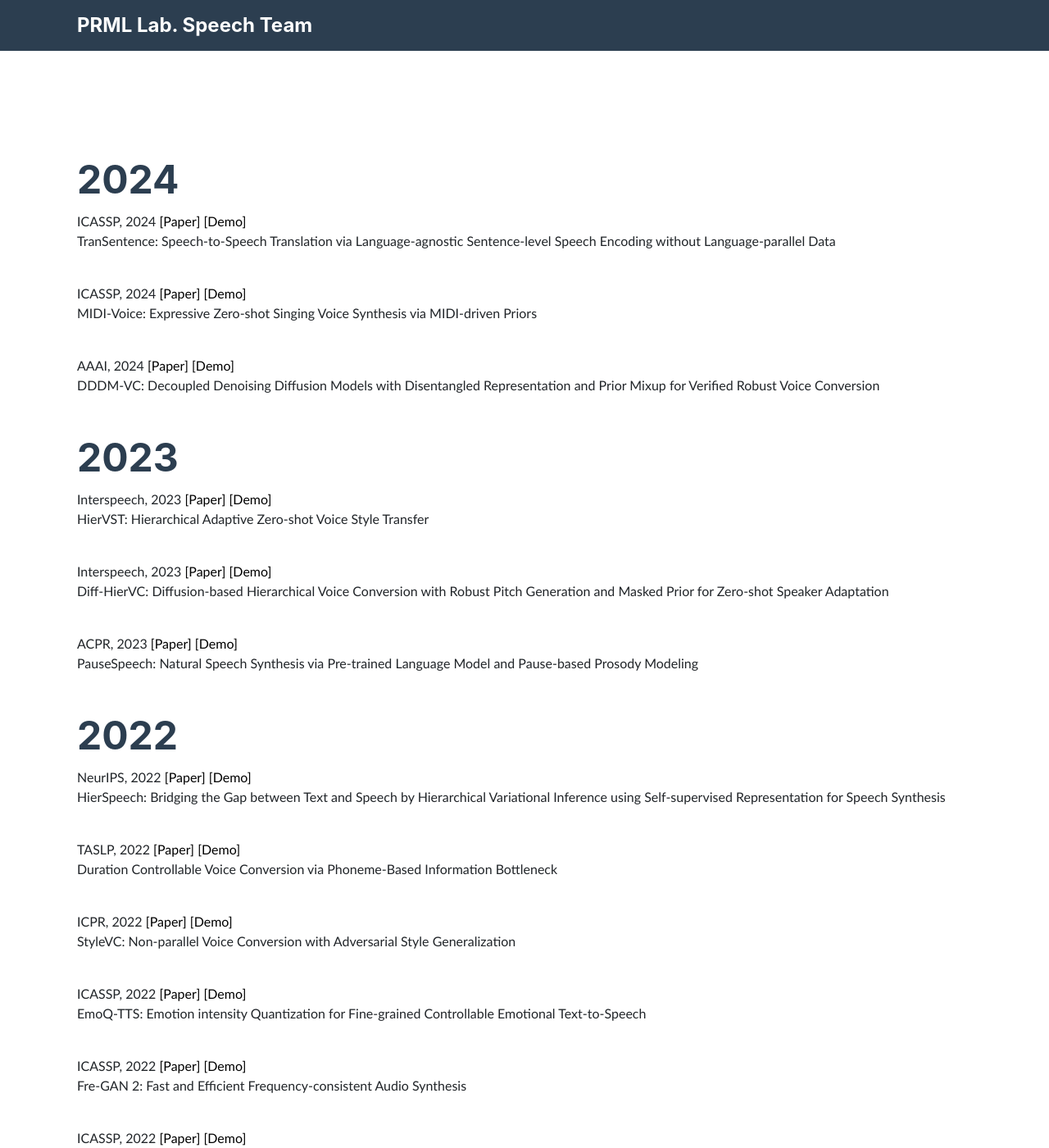
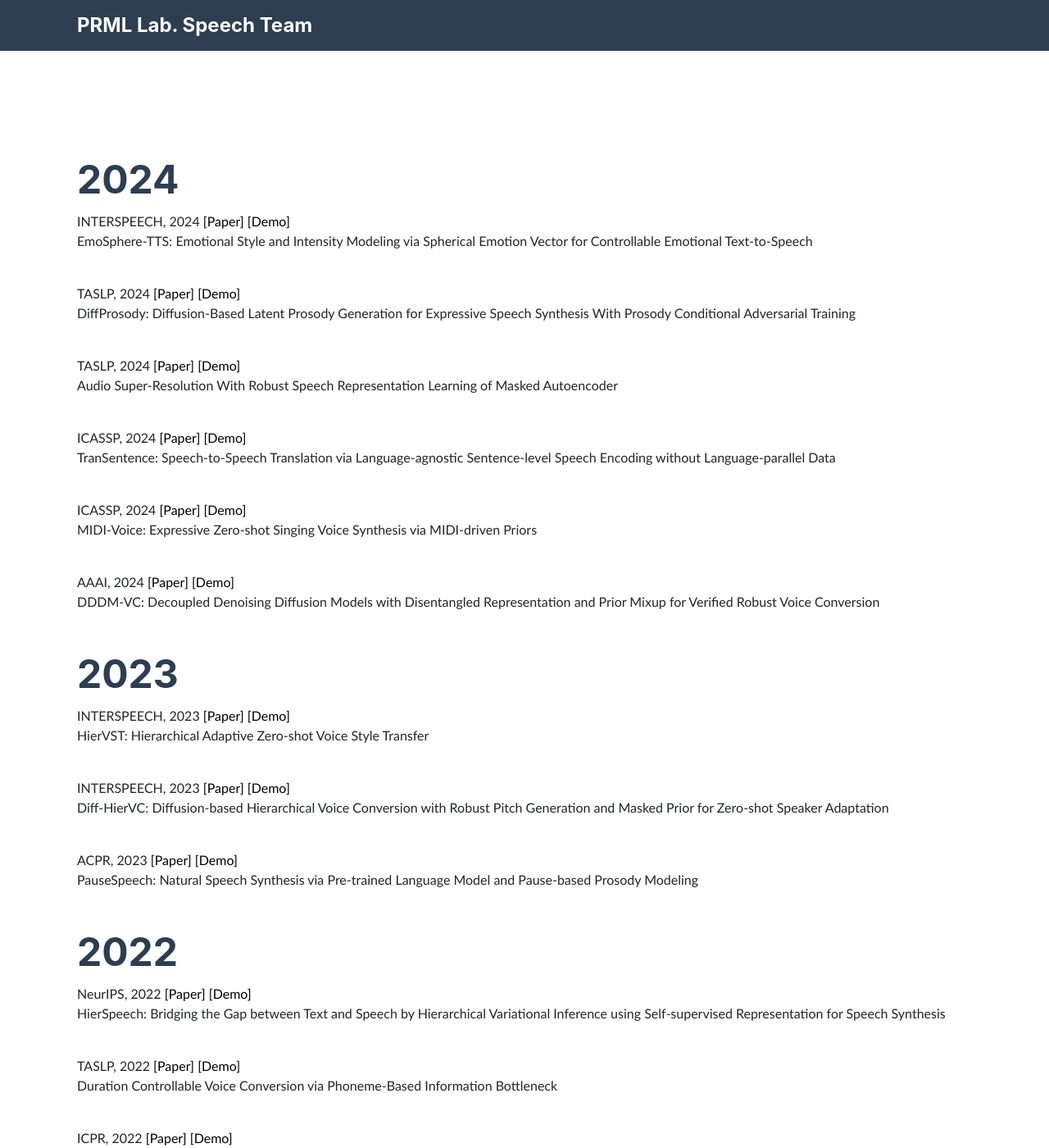
Before and after one commit to speech-team-korea/speech-team-korea.github.io, a Jekyll site: the page publications.html, which Jekyll copies as it is, in a window 1280 px wide and 1400 px high, scrolled down 553 px. Shown: the whole window at 82% size. Built offline with Jekyll 4.4.1, drawn with Linux system fonts in a browser that asks for light colours; nearby versions of some CDN libraries; some web fonts are replaced; some of the changed text lies outside the part shown.

Commit message:
Update publications.html

```diff
--- a/publications.html
+++ b/publications.html
@@ -109,8 +109,47 @@
               <thead>
                 <tr>
                   <h7
+                    >INTERSPEECH, <time>2024 </time>
+                    <a href="https://arxiv.org/abs/2406.07803">[Paper]</a>
+                    <a href="https://emosphere-tts.github.io/"
+                      >[Demo]</a
+                    >
+                  </h7>
+                  <p>
+                    EmoSphere-TTS: Emotional Style and Intensity Modeling via Spherical Emotion Vector for Controllable Emotional Text-to-Speech
+                  </p>
+                  <br />
+                </tr>
+                <tr>
+                  <h7
+                    >TASLP, <time>2024 </time>
+                    <a href="https://ieeexplore.ieee.org/abstract/document/10517426">[Paper]</a>
+                    <a href="https://prml-lab-speech-team.github.io/demo/DiffProsody/"
+                      >[Demo]</a
+                    >
+                  </h7>
+                  <p>
+                    DiffProsody: Diffusion-Based Latent Prosody Generation for Expressive Speech Synthesis With Prosody Conditional Adversarial Training
+                  </p>
+                  <br />
+                </tr>
+                <tr>
+                  <h7
+                    >TASLP, <time>2024 </time>
+                    <a href="https://ieeexplore.ieee.org/abstract/document/10381805">[Paper]</a>
+                    <a href="https://frepainter.github.io/demo/"
+                      >[Demo]</a
+                    >
+                  </h7>
+                  <p>
+                    Audio Super-Resolution With Robust Speech Representation Learning of Masked Autoencoder
+                  </p>
+                  <br />
+                </tr>
+                <tr>
+                  <h7
                     >ICASSP, <time>2024 </time>
-                    <a href="">[Paper]</a>
+                    <a href="https://ieeexplore.ieee.org/abstract/document/10447331">[Paper]</a>
                     <a href="https://sb-kim-prml.github.io/TranSentence"
                       >[Demo]</a
                     >
@@ -125,7 +164,7 @@
                 <tr>
                   <h7
                     >ICASSP, <time>2024 </time>
-                    <a href="">[Paper]</a>
+                    <a href="https://ieeexplore.ieee.org/abstract/document/10447981">[Paper]</a>
                     <a href="https://bd-min.github.io/MIDI-Voice/">[Demo]</a>
                   </h7>
                   <p>
@@ -166,7 +205,7 @@
               <thead>
                 <tr>
                   <h7
-                    >Interspeech, <time>2023 </time>
+                    >INTERSPEECH, <time>2023 </time>
                     <a
                       href="https://www.isca-speech.org/archive/pdfs/interspeech_2023/lee23i_interspeech.pdf"
                       >[Paper]</a
@@ -181,7 +220,7 @@
                 </tr>
                 <tr>
                   <h7
-                    >Interspeech, <time>2023 </time>
+                    >INTERSPEECH, <time>2023 </time>
                     <a
                       href="https://www.isca-speech.org/archive/pdfs/interspeech_2023/choi23d_interspeech.pdf"
                       >[Paper]</a
@@ -392,7 +431,7 @@
                 </tr>
                 <tr>
                   <h7
-                    >Interspeech, <time>2021 </time>
+                    >INTERSPEECH, <time>2021 </time>
                     <a
                       href="https://www.isca-speech.org/archive/pdfs/interspeech_2021/chung21_interspeech.pdf"
                       >[Paper]</a
@@ -410,7 +449,7 @@
                 </tr>
                 <tr>
                   <h7
-                    >Interspeech, <time>2021 </time>
+                    >INTERSPEECH, <time>2021 </time>
                     <a
                       href="https://www.isca-speech.org/archive/pdfs/interspeech_2021/kim21f_interspeech.pdf"
                       >[Paper]</a
@@ -442,7 +481,7 @@
               <thead>
                 <tr>
                   <h7
-                    >Interspeech, <time>2020 </time>
+                    >INTERSPEECH, <time>2020 </time>
                     <a
                       href="https://www.isca-speech.org/archive/pdfs/interspeech_2020/yoon20_interspeech.pdf"
                       >[Paper]</a
```
